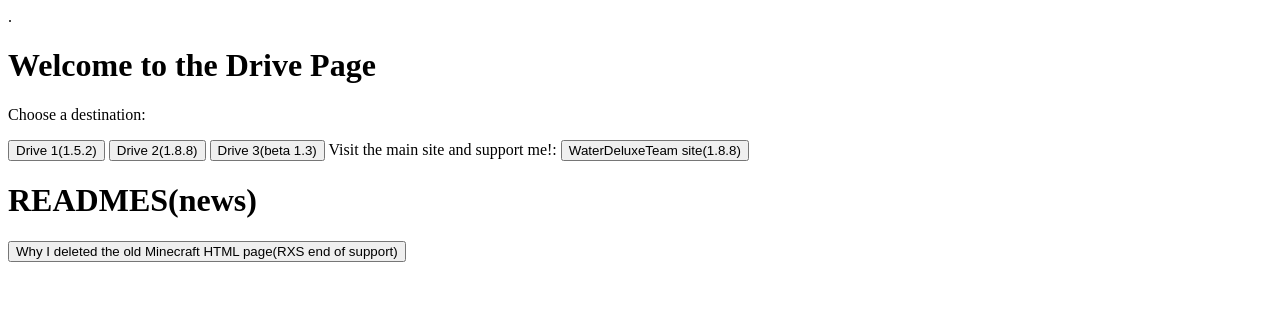
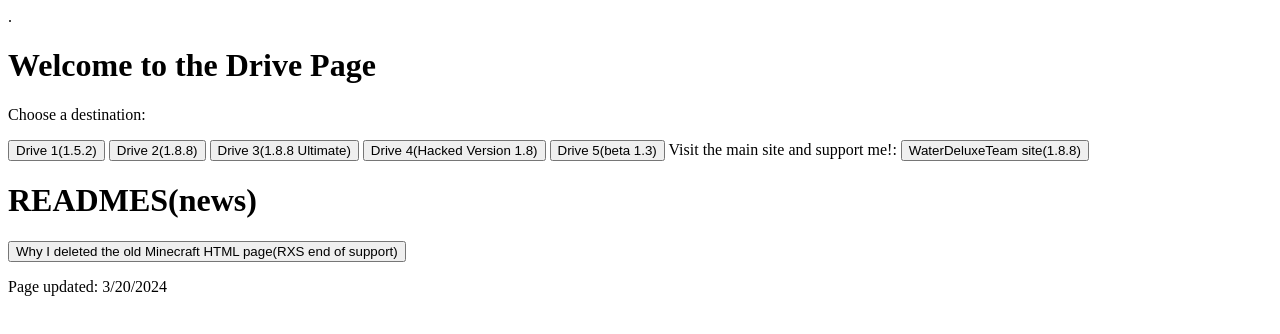
Before and after one commit to Eliworldstudios/Googledrivetool, a plain HTML site: page index.html in a window 1280 px wide. Drawn offline with Linux system fonts and the light colour scheme.

Commit message:
Update index.html

```diff
--- a/index.html
+++ b/index.html
@@ -10,12 +10,16 @@
     <p>Choose a destination:</p>
     <button onclick="window.location.href='Drive1.html'">Drive 1(1.5.2)</button>
     <button onclick="window.location.href='Drive2.html'">Drive 2(1.8.8)</button>
-       <button onclick="window.location.href='https://elisworlddeve.github.io/MinecraftBetaMultiplayer/'">Drive 3(beta 1.3)</button>
+     <button onclick="window.location.href='Drive3.html'">Drive 3(1.8.8 Ultimate)</button>
+     <button onclick="window.location.href='Drive4.html'">Drive 4(Hacked Version 1.8)</button>
+       <button onclick="window.location.href='https://elisworlddeve.github.io/MinecraftBetaMultiplayer/'">Drive 5(beta 1.3)</button>
     Visit the main site and support me!: <button onclick="window.location.href='https://waterdeluxeteam.github.io/'">WaterDeluxeTeam site(1.8.8)</button>
 <script src="https://static.elfsight.com/platform/platform.js" data-use-service-core defer></script>
   <div class="elfsight-app-cdbb7068-5692-411a-8c6a-722eb18d775f"></div>
 <h1> READMES(news) </h1>
     <button onclick="window.location.href='https://github.com/Elisworlddeve/RXS/blob/main/README.md'">Why I deleted the old Minecraft HTML page(RXS end of support)</button>
 
+  <p>Page updated: 3/20/2024 </p>
+
 </body>
 </html>
```
